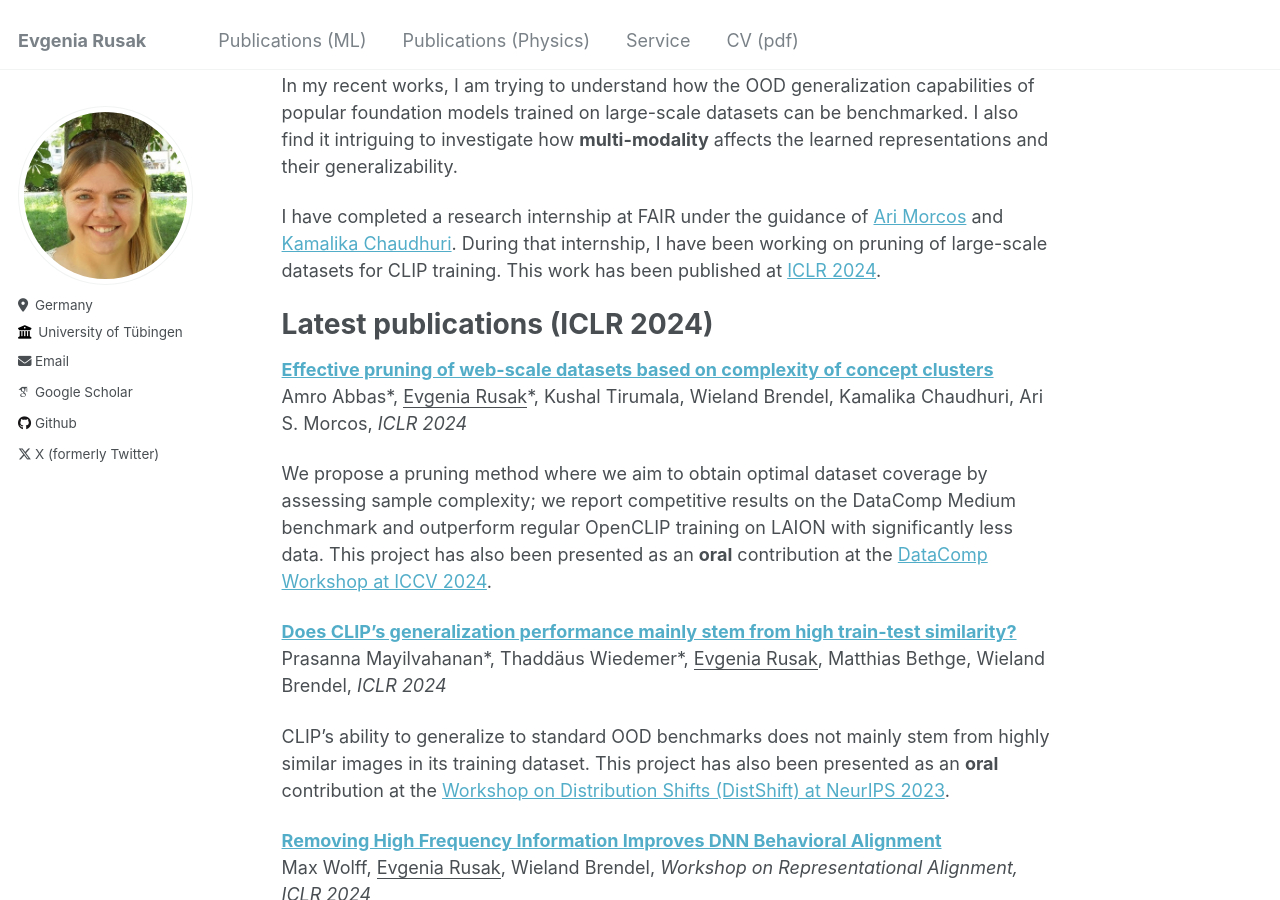
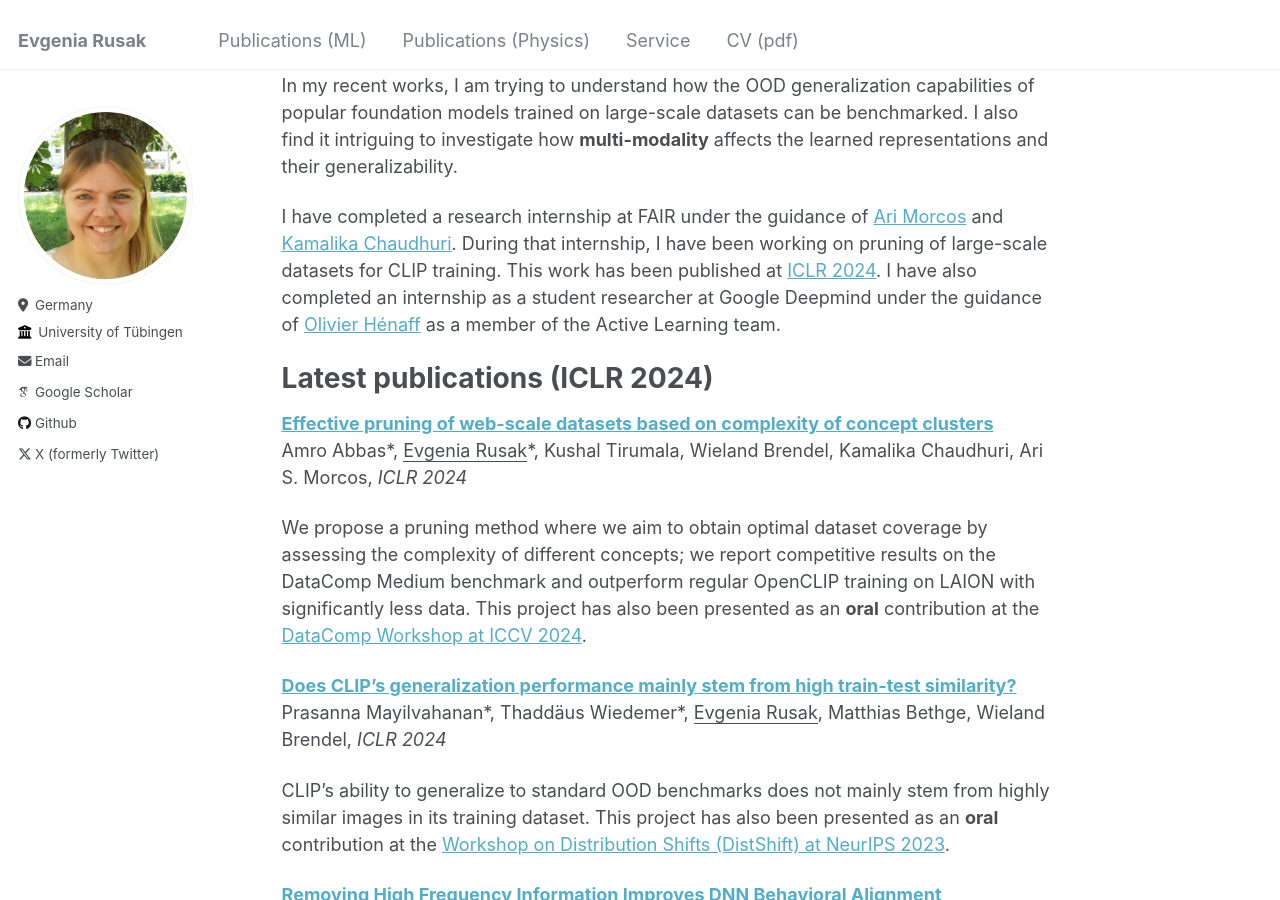
Before and after one commit to evgeniarusak/evgeniarusak.github.io, a Jekyll site: the page built from _pages/about.md, in a window 1280 px wide and 900 px high, scrolled down 420 px. Built offline with Jekyll 4.4.1, drawn with Linux system fonts in a browser that asks for light colours; some web fonts are replaced.

Commit message:
Update about.md

```diff
--- a/_pages/about.md
+++ b/_pages/about.md
@@ -12,7 +12,7 @@ During my PhD, I have been working on improving the **generalization capabilitie
 
 In my recent works, I am trying to understand how the OOD generalization capabilities of popular foundation models trained on large-scale datasets can be benchmarked. I also find it intriguing to investigate how **multi-modality** affects the learned representations and their generalizability.
 
-I have completed a research internship at FAIR under the guidance of [Ari Morcos](https://www.arimorcos.com/) and [Kamalika Chaudhuri](https://cseweb.ucsd.edu/~kamalika/). During that internship, I have been working on pruning of large-scale datasets for CLIP training. This work has been published at [ICLR 2024](https://openreview.net/forum?id=CtOA9aN8fr).
+I have completed a research internship at FAIR under the guidance of [Ari Morcos](https://www.arimorcos.com/) and [Kamalika Chaudhuri](https://cseweb.ucsd.edu/~kamalika/). During that internship, I have been working on pruning of large-scale datasets for CLIP training. This work has been published at [ICLR 2024](https://openreview.net/forum?id=CtOA9aN8fr). I have also completed an internship as a student researcher at Google Deepmind under the guidance of [Olivier Hénaff](https://www.olivierhenaff.com/) as a member of the Active Learning team.
 
 Latest publications (ICLR 2024)
 ======
@@ -20,7 +20,7 @@ Latest publications (ICLR 2024)
 [**Effective pruning of web-scale datasets based on complexity of concept clusters**](https://openreview.net/forum?id=CtOA9aN8fr)\
 Amro Abbas\*, <ins>Evgenia Rusak</ins>\*, Kushal Tirumala, Wieland Brendel, Kamalika Chaudhuri, Ari S. Morcos, *ICLR 2024*
 
-We propose a pruning method where we aim to obtain optimal dataset coverage by assessing sample complexity; we report competitive results on the DataComp Medium benchmark and outperform regular OpenCLIP training on LAION with significantly less data. This project has also been presented as an **oral** contribution at the [DataComp Workshop at ICCV 2024](https://www.datacomp.ai/workshop.html).
+We propose a pruning method where we aim to obtain optimal dataset coverage by assessing the complexity of different concepts; we report competitive results on the DataComp Medium benchmark and outperform regular OpenCLIP training on LAION with significantly less data. This project has also been presented as an **oral** contribution at the [DataComp Workshop at ICCV 2024](https://www.datacomp.ai/workshop.html).
 
 
 [**Does CLIP’s generalization performance mainly stem from high train-test similarity?**](https://openreview.net/forum?id=tnBaiidobu)\
```
